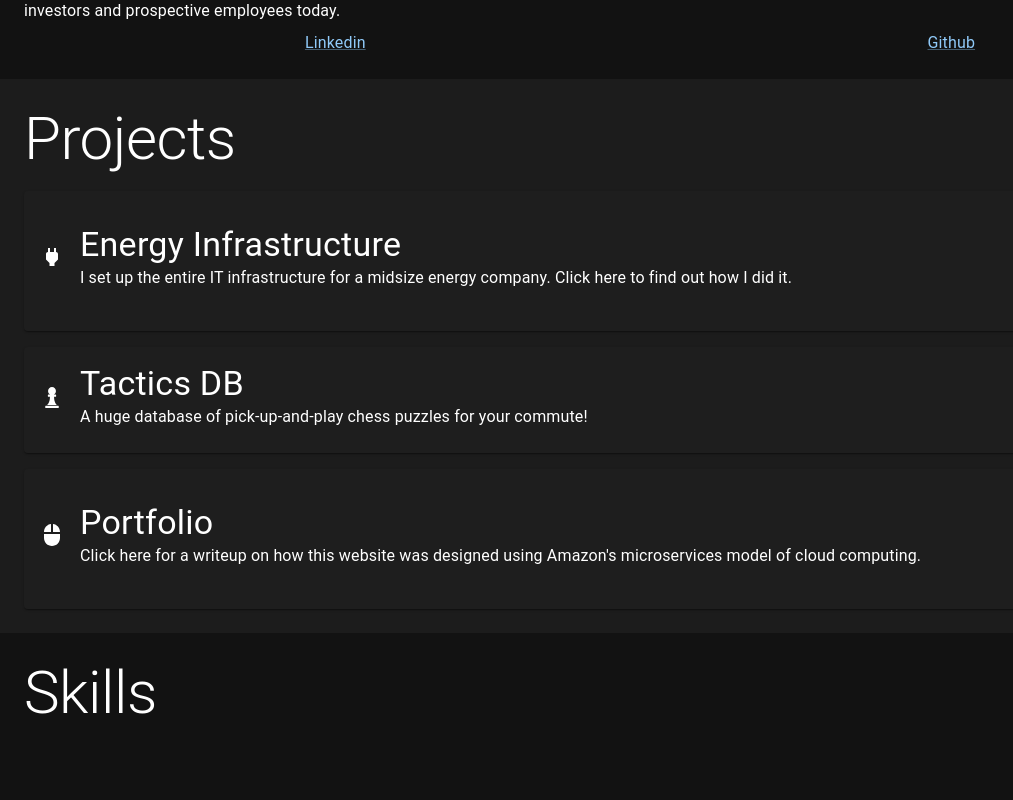
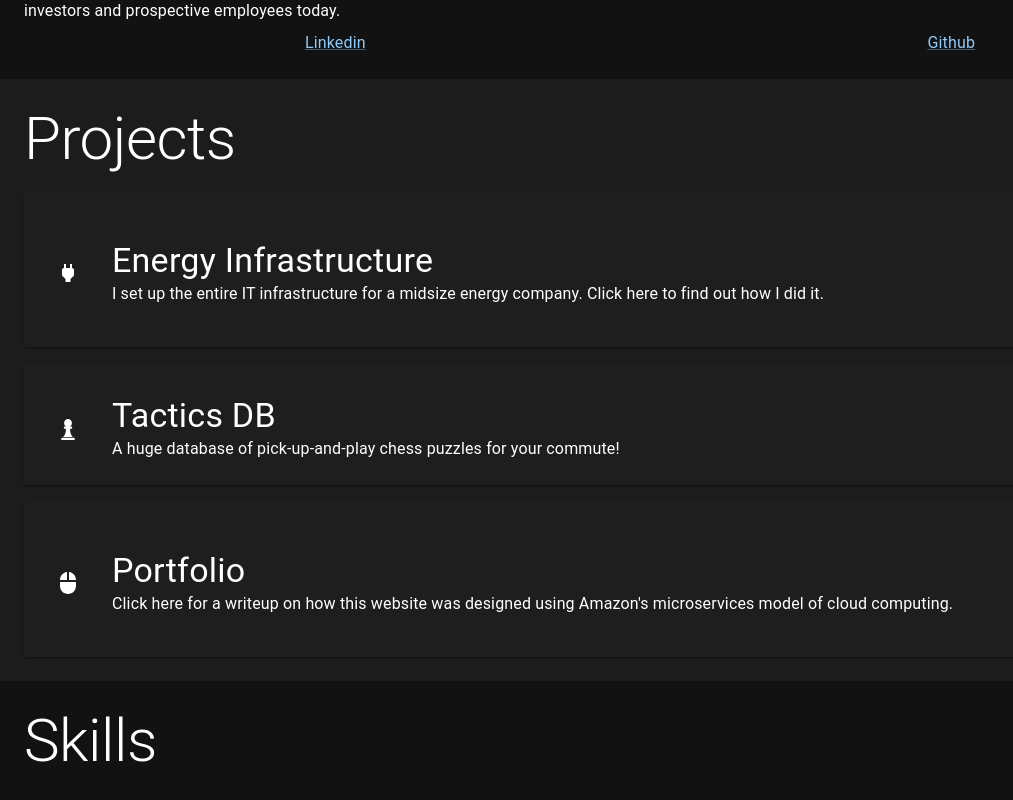
Before and after one commit to zringwood/portfolio-website, a React (Create React App) app: page / in a window 1280 px wide. Shown: the part 668-1468 px from the top of the page, without its empty margins (0-1013 px from the left). Built offline with nearby package versions, Linux system fonts and the light colour scheme; the HTML template or start-up script is replaced by a standard one.

Commit message:
Fixed projectCard spacing & colors

```diff
--- a/src/App.js
+++ b/src/App.js
@@ -10,7 +10,7 @@ import Footer from "./components/Footer/Footer";
 import { CssBaseline, ThemeProvider, createTheme } from "@mui/material";
 import { useState } from "react";
 function App() {
-  const [mode, setMode] = useState("dark")
+  const [mode, setMode] = useState(localStorage.getItem("mode") || "dark")
   const theme = createTheme({
     palette: {
       mode: mode
--- a/src/assets/ChessIcon.jsx
+++ b/src/assets/ChessIcon.jsx
@@ -1,9 +1,9 @@
-import {  SvgIcon } from '@mui/material';
+import {  SvgIcon, useTheme } from '@mui/material';
 
 export default function Chess(){
-
+    const theme = useTheme()
     return (
-    <SvgIcon sx={{color:"text"}}><svg xmlns="http://www.w3.org/2000/svg" viewBox="0 0 320 512">
-        <path d="M264 448H56s60-42.743 60-176H84c-6.627 0-12-5.373-12-12v-24c0-6.627 5.373-12 12-12h40.209C95.721 210.56 76 181.588 76 148c0-46.392 37.608-84 84-84s84 37.608 84 84c0 33.588-19.721 62.56-48.209 76H236c6.627 0 12 5.373 12 12v24c0 6.627-5.373 12-12 12h-32c0 133.257 60 176 60 176zm28 16H28c-6.627 0-12 5.373-12 12v24c0 6.627 5.373 12 12 12h264c6.627 0 12-5.373 12-12v-24c0-6.627-5.373-12-12-12z" fill='#ffffff'/></svg></SvgIcon>
+    <SvgIcon sx={{color:"text.primary"}}><svg xmlns="http://www.w3.org/2000/svg" viewBox="0 0 320 512">
+        <path d="M264 448H56s60-42.743 60-176H84c-6.627 0-12-5.373-12-12v-24c0-6.627 5.373-12 12-12h40.209C95.721 210.56 76 181.588 76 148c0-46.392 37.608-84 84-84s84 37.608 84 84c0 33.588-19.721 62.56-48.209 76H236c6.627 0 12 5.373 12 12v24c0 6.627-5.373 12-12 12h-32c0 133.257 60 176 60 176zm28 16H28c-6.627 0-12 5.373-12 12v24c0 6.627 5.373 12 12 12h264c6.627 0 12-5.373 12-12v-24c0-6.627-5.373-12-12-12z" fill={`${theme.palette.text.primary}`}/></svg></SvgIcon>
     )
 }
--- a/src/components/NavigationMenu/NavigationMenu.jsx
+++ b/src/components/NavigationMenu/NavigationMenu.jsx
@@ -4,6 +4,7 @@ import { Box, Drawer, List, ListItem, Switch, Typography } from '@mui/material';
 import {   useState } from "react";
 import { useLocation, useNavigate } from "react-router-dom";
 import {ArrowBack, DarkMode, Home, LightMode, Mouse, Power } from '@mui/icons-material';
+import {useTheme} from "@mui/material"
 import Chess from '../../assets/ChessIcon';
 
 const listItem = {
@@ -14,7 +15,9 @@ const listItem = {
 function NavigationMenu({setMode}) {
   const navigate = useNavigate()
     const [isOpen, setIsOpen] = useState(false)
-    const [isDarkMode, setIsDarkMode] = useState(true)
+    const theme = useTheme()
+    const [isDarkMode, setIsDarkMode] = useState(theme.palette.mode === "dark")
+
     const location = useLocation().pathname
 
     const handleClose = () => {
@@ -52,6 +55,7 @@ function NavigationMenu({setMode}) {
         <ListItem sx={listItem} onClick={() => {handleClose(); navigate('/energy')}}><Power /><Typography>Energy</Typography></ListItem>
         <ListItem ><Switch checked={isDarkMode} onChange={() => {
           setMode(!isDarkMode ? "dark":"light")
+          localStorage.setItem("mode", !isDarkMode ? "dark":"light")
           setIsDarkMode(!isDarkMode) }}
           />
         {isDarkMode ? <DarkMode/>:<LightMode />}</ListItem>
--- a/src/components/ProjectCard/ProjectCard.jsx
+++ b/src/components/ProjectCard/ProjectCard.jsx
@@ -5,14 +5,15 @@ import { useNavigate } from "react-router"
 export default function ProjectCard({ title, description, target, icon }) {
     const navigate = useNavigate()
     const theme = useTheme()
+    const spacing = visualViewport.width > 600 ? 4 : 2;
     return (
         <Card sx={{backgroundColor:"background.paper"}} onClick={() => {navigate(target);window.scrollTo(0,0)}}>
-            <CardContent>
-                <Box sx={{display:'flex',alignItems:"center", columnGap:theme.spacing(2)}}>
+            <CardContent sx={{padding:theme.spacing(spacing)}}>
+                <Box sx={{display:'flex',alignItems:"center", columnGap:theme.spacing(spacing)}}>
                     {icon}
                 <Box >
-                <Typography component="h4" variant="h4" >{title}</Typography>
-                <Typography variant="body1">{description}</Typography>
+                <Typography component="h4" variant="h4" sx={{textAlign:"left"}}>{title}</Typography>
+                <Typography variant="body1" sx={{textAlign:"left"}}>{description}</Typography>
                 </Box>
                 </Box>
             </CardContent>
```
